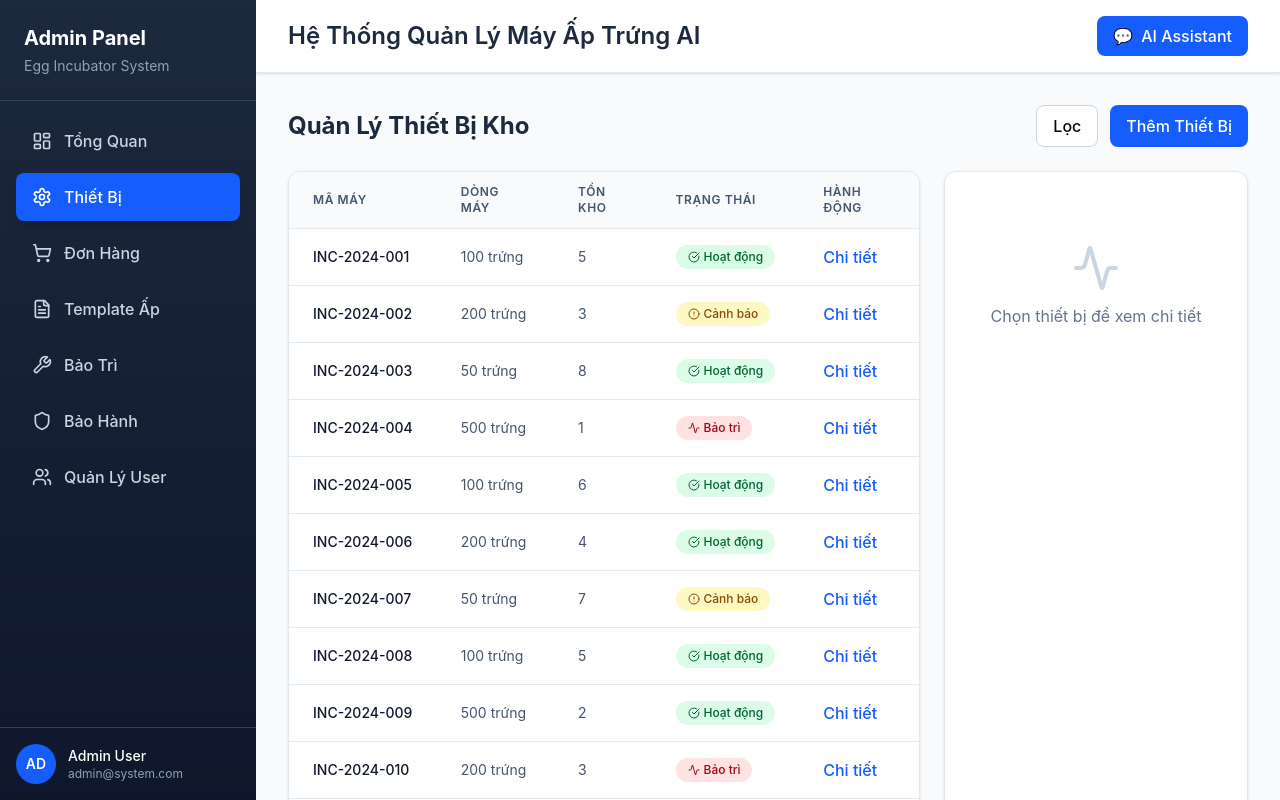
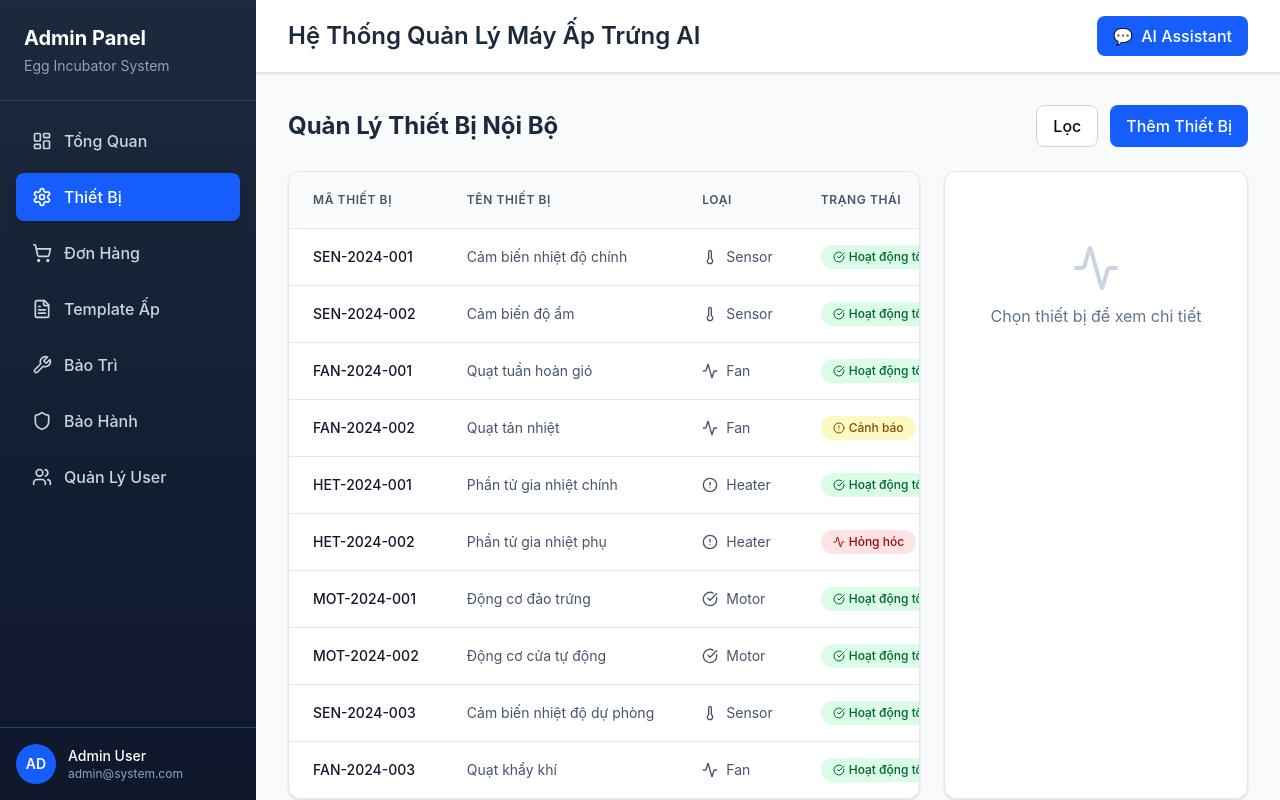
Before and after one commit to Nho2708/FE_Nha-May-Ap-Trung_WebAdmin, a React (Vite) app: page / in a window 1280 px wide. Both pictures are taken after a click on the button "Thiết Bị". Built offline with nearby package versions, Linux system fonts and the light colour scheme.

Commit message:
fix device management

```diff
--- a/src/app/components/device-management.tsx
+++ b/src/app/components/device-management.tsx
@@ -5,299 +5,124 @@ import { Pagination } from './pagination';
 
 interface Device {
   id: string;
-  model: string;
-  quantity: number;
-  status: 'running' | 'warning' | 'maintenance';
-  temperature: number;
-  humidity: number;
-  fanSpeed: number;
-  heaterStatus: boolean;
-  motorCycle: string;
+  name: string;
+  type: 'sensor' | 'fan' | 'heater' | 'motor' | 'other';
+  incubatorId: string;
+  status: 'working' | 'warning' | 'faulty';
+  lastCalibrated: string;
+  accuracy?: string;
+  power?: string;
+  location?: string;
 }
 
 const mockDevices: Device[] = [
   {
-    id: 'INC-2024-001',
-    model: '100 trứng',
-    quantity: 5,
-    status: 'running',
-    temperature: 37.5,
-    humidity: 65,
-    fanSpeed: 85,
-    heaterStatus: true,
-    motorCycle: '2h'
+    id: 'SEN-2024-001',
+    name: 'Cảm biến nhiệt độ chính',
+    type: 'sensor',
+    incubatorId: 'INC-001',
+    status: 'working',
+    lastCalibrated: '2024-01-15',
+    accuracy: '±0.1°C',
+    location: 'Tầng 1'
   },
   {
-    id: 'INC-2024-002',
-    model: '200 trứng',
-    quantity: 3,
-    status: 'warning',
-    temperature: 38.2,
-    humidity: 58,
-    fanSpeed: 92,
-    heaterStatus: true,
-    motorCycle: '2h'
+    id: 'SEN-2024-002',
+    name: 'Cảm biến độ ẩm',
+    type: 'sensor',
+    incubatorId: 'INC-001',
+    status: 'working',
+    lastCalibrated: '2024-01-10',
+    accuracy: '±2%',
+    location: 'Tầng 2'
   },
   {
-    id: 'INC-2024-003',
-    model: '50 trứng',
-    quantity: 8,
-    status: 'running',
-    temperature: 37.7,
-    humidity: 63,
-    fanSpeed: 88,
-    heaterStatus: true,
-    motorCycle: '2h'
+    id: 'FAN-2024-001',
+    name: 'Quạt tuần hoàn gió',
+    type: 'fan',
+    incubatorId: 'INC-001',
+    status: 'working',
+    lastCalibrated: '2024-01-20',
+    power: '50W',
+    location: 'Phía trên'
   },
   {
-    id: 'INC-2024-004',
-    model: '500 trứng',
-    quantity: 1,
-    status: 'maintenance',
-    temperature: 35.0,
-    humidity: 45,
-    fanSpeed: 0,
-    heaterStatus: false,
-    motorCycle: 'Off'
+    id: 'FAN-2024-002',
+    name: 'Quạt tản nhiệt',
+    type: 'fan',
+    incubatorId: 'INC-002',
+    status: 'warning',
+    lastCalibrated: '2024-01-05',
+    power: '60W',
+    location: 'Phía sau'
   },
   {
-    id: 'INC-2024-005',
-    model: '100 trứng',
-    quantity: 6,
-    status: 'running',
-    temperature: 37.4,
-    humidity: 64,
-    fanSpeed: 86,
-    heaterStatus: true,
-    motorCycle: '2h'
+    id: 'HET-2024-001',
+    name: 'Phần tử gia nhiệt chính',
+    type: 'heater',
+    incubatorId: 'INC-001',
+    status: 'working',
+    lastCalibrated: '2024-01-18',
+    power: '300W',
+    location: 'Dưới đáy'
   },
   {
-    id: 'INC-2024-006',
-    model: '200 trứng',
-    quantity: 4,
-    status: 'running',
-    temperature: 37.6,
-    humidity: 66,
-    fanSpeed: 84,
-    heaterStatus: true,
-    motorCycle: '2h'
+    id: 'HET-2024-002',
+    name: 'Phần tử gia nhiệt phụ',
+    type: 'heater',
+    incubatorId: 'INC-002',
+    status: 'faulty',
+    lastCalibrated: '2023-12-20',
+    power: '250W',
+    location: 'Góc phải'
   },
   {
-    id: 'INC-2024-007',
-    model: '50 trứng',
-    quantity: 7,
-    status: 'warning',
-    temperature: 38.5,
-    humidity: 57,
-    fanSpeed: 95,
-    heaterStatus: true,
-    motorCycle: '2h'
+    id: 'MOT-2024-001',
+    name: 'Động cơ đảo trứng',
+    type: 'motor',
+    incubatorId: 'INC-001',
+    status: 'working',
+    lastCalibrated: '2024-01-12',
+    power: '45W',
+    location: 'Khay trứng'
   },
   {
-    id: 'INC-2024-008',
-    model: '100 trứng',
-    quantity: 5,
-    status: 'running',
-    temperature: 37.3,
-    humidity: 65,
-    fanSpeed: 87,
-    heaterStatus: true,
-    motorCycle: '2h'
+    id: 'MOT-2024-002',
+    name: 'Động cơ cửa tự động',
+    type: 'motor',
+    incubatorId: 'INC-003',
+    status: 'working',
+    lastCalibrated: '2024-01-19',
+    power: '30W',
+    location: 'Cửa chính'
   },
   {
-    id: 'INC-2024-009',
-    model: '500 trứng',
-    quantity: 2,
-    status: 'running',
-    temperature: 37.8,
-    humidity: 62,
-    fanSpeed: 89,
-    heaterStatus: true,
-    motorCycle: '2h'
+    id: 'SEN-2024-003',
+    name: 'Cảm biến nhiệt độ dự phòng',
+    type: 'sensor',
+    incubatorId: 'INC-002',
+    status: 'working',
+    lastCalibrated: '2024-01-22',
+    accuracy: '±0.15°C',
+    location: 'Tầng 3'
   },
   {
-    id: 'INC-2024-010',
-    model: '200 trứng',
-    quantity: 3,
-    status: 'maintenance',
-    temperature: 34.5,
-    humidity: 42,
-    fanSpeed: 0,
-    heaterStatus: false,
-    motorCycle: 'Off'
-  },
-  {
-    id: 'INC-2024-011',
-    model: '100 trứng',
-    quantity: 4,
-    status: 'running',
-    temperature: 37.5,
-    humidity: 64,
-    fanSpeed: 85,
-    heaterStatus: true,
-    motorCycle: '2h'
-  },
-  {
-    id: 'INC-2024-012',
-    model: '50 trứng',
-    quantity: 6,
-    status: 'warning',
-    temperature: 38.0,
-    humidity: 59,
-    fanSpeed: 90,
-    heaterStatus: true,
-    motorCycle: '2h'
-  },
-  {
-    id: 'INC-2024-013',
-    model: '200 trứng',
-    quantity: 5,
-    status: 'running',
-    temperature: 37.6,
-    humidity: 63,
-    fanSpeed: 86,
-    heaterStatus: true,
-    motorCycle: '2h'
-  },
-  {
-    id: 'INC-2024-014',
-    model: '100 trứng',
-    quantity: 7,
-    status: 'running',
-    temperature: 37.4,
-    humidity: 65,
-    fanSpeed: 84,
-    heaterStatus: true,
-    motorCycle: '2h'
-  },
-  {
-    id: 'INC-2024-015',
-    model: '500 trứng',
-    quantity: 1,
-    status: 'maintenance',
-    temperature: 35.2,
-    humidity: 46,
-    fanSpeed: 0,
-    heaterStatus: false,
-    motorCycle: 'Off'
-  },
-  {
-    id: 'INC-2024-016',
-    model: '200 trứng',
-    quantity: 3,
-    status: 'running',
-    temperature: 37.7,
-    humidity: 64,
-    fanSpeed: 87,
-    heaterStatus: true,
-    motorCycle: '2h'
-  },
-  {
-    id: 'INC-2024-017',
-    model: '100 trứng',
-    quantity: 5,
-    status: 'warning',
-    temperature: 38.3,
-    humidity: 58,
-    fanSpeed: 93,
-    heaterStatus: true,
-    motorCycle: '2h'
-  },
-  {
-    id: 'INC-2024-018',
-    model: '50 trứng',
-    quantity: 9,
-    status: 'running',
-    temperature: 37.5,
-    humidity: 65,
-    fanSpeed: 85,
-    heaterStatus: true,
-    motorCycle: '2h'
-  },
-  {
-    id: 'INC-2024-019',
-    model: '200 trứng',
-    quantity: 4,
-    status: 'running',
-    temperature: 37.6,
-    humidity: 63,
-    fanSpeed: 86,
-    heaterStatus: true,
-    motorCycle: '2h'
-  },
-  {
-    id: 'INC-2024-020',
-    model: '100 trứng',
-    quantity: 6,
-    status: 'running',
-    temperature: 37.4,
-    humidity: 64,
-    fanSpeed: 84,
-    heaterStatus: true,
-    motorCycle: '2h'
-  },
-  {
-    id: 'INC-2024-021',
-    model: '500 trứng',
-    quantity: 2,
-    status: 'warning',
-    temperature: 38.1,
-    humidity: 60,
-    fanSpeed: 91,
-    heaterStatus: true,
-    motorCycle: '2h'
-  },
-  {
-    id: 'INC-2024-022',
-    model: '200 trứng',
-    quantity: 5,
-    status: 'running',
-    temperature: 37.5,
-    humidity: 65,
-    fanSpeed: 85,
-    heaterStatus: true,
-    motorCycle: '2h'
-  },
-  {
-    id: 'INC-2024-023',
-    model: '100 trứng',
-    quantity: 3,
-    status: 'maintenance',
-    temperature: 34.8,
-    humidity: 44,
-    fanSpeed: 0,
-    heaterStatus: false,
-    motorCycle: 'Off'
-  },
-  {
-    id: 'INC-2024-024',
-    model: '50 trứng',
-    quantity: 8,
-    status: 'running',
-    temperature: 37.6,
-    humidity: 64,
-    fanSpeed: 86,
-    heaterStatus: true,
-    motorCycle: '2h'
-  },
-  {
-    id: 'INC-2024-025',
-    model: '200 trứng',
-    quantity: 4,
-    status: 'running',
-    temperature: 37.7,
-    humidity: 63,
-    fanSpeed: 87,
-    heaterStatus: true,
-    motorCycle: '2h'
+    id: 'FAN-2024-003',
+    name: 'Quạt khẩy khí',
+    type: 'fan',
+    incubatorId: 'INC-003',
+    status: 'working',
+    lastCalibrated: '2024-01-21',
+    power: '40W',
+    location: 'Phía trước'
   },
 ];
 
 const StatusBadge = ({ status }: { status: string }) => {
   const config = {
-    running: { label: 'Hoạt động', color: 'bg-green-100 text-green-800', icon: CheckCircle },
+    working: { label: 'Hoạt động tốt', color: 'bg-green-100 text-green-800', icon: CheckCircle },
     warning: { label: 'Cảnh báo', color: 'bg-yellow-100 text-yellow-800', icon: AlertCircle },
-    maintenance: { label: 'Bảo trì', color: 'bg-red-100 text-red-800', icon: Activity },
+    faulty: { label: 'Hỏng hóc', color: 'bg-red-100 text-red-800', icon: Activity },
   };
 
   const { label, color, icon: Icon } = config[status as keyof typeof config];
@@ -308,6 +133,18 @@ const StatusBadge = ({ status }: { status: string }) => {
       {label}
     </span>
   );
+};
+
+const DeviceTypeIcon = ({ type }: { type: string }) => {
+  const icons: { [key: string]: React.ElementType } = {
+    sensor: Thermometer,
+    fan: Activity,
+    heater: AlertCircle,
+    motor: CheckCircle,
+    other: CheckCircle,
+  };
+  const Icon = icons[type] || CheckCircle;
+  return <Icon size={16} />;
 };
 
 export function DeviceManagement() {
@@ -328,7 +165,7 @@ export function DeviceManagement() {
   return (
     <div className="space-y-6">
       <div className="flex items-center justify-between">
-        <h2 className="text-2xl font-bold text-slate-800">Quản Lý Thiết Bị Kho</h2>
+        <h2 className="text-2xl font-bold text-slate-800">Quản Lý Thiết Bị Nội Bộ</h2>
         <div className="flex gap-3">
           <button className="px-4 py-2 bg-white border border-slate-300 rounded-lg hover:bg-slate-50 transition-colors">
             Lọc
@@ -350,13 +187,13 @@ export function DeviceManagement() {
               <thead className="bg-slate-50 border-b border-slate-200">
                 <tr>
                   <th className="px-6 py-3 text-left text-xs font-semibold text-slate-600 uppercase tracking-wider">
-                    Mã Máy
+                    Mã Thiết Bị
                   </th>
                   <th className="px-6 py-3 text-left text-xs font-semibold text-slate-600 uppercase tracking-wider">
-                    Dòng Máy
+                    Tên Thiết Bị
                   </th>
                   <th className="px-6 py-3 text-left text-xs font-semibold text-slate-600 uppercase tracking-wider">
-                    Tồn Kho
+                    Loại
                   </th>
                   <th className="px-6 py-3 text-left text-xs font-semibold text-slate-600 uppercase tracking-wider">
                     Trạng Thái
@@ -379,10 +216,13 @@ export function DeviceManagement() {
                       {device.id}
                     </td>
                     <td className="px-6 py-4 whitespace-nowrap text-sm text-slate-600">
-                      {device.model}
+                      {device.name}
                     </td>
-                    <td className="px-6 py-4 whitespace-nowrap text-sm text-slate-600">
-                      {device.quantity}
+                    <td className="px-6 py-4 whitespace-nowrap">
+                      <div className="flex items-center gap-2 text-sm text-slate-600">
+                        <DeviceTypeIcon type={device.type} />
+                        <span className="capitalize">{device.type}</span>
+                      </div>
                     </td>
                     <td className="px-6 py-4 whitespace-nowrap">
                       <StatusBadge status={device.status} />
@@ -419,66 +259,74 @@ export function DeviceManagement() {
 
               <div className="space-y-4">
                 <div className="bg-gradient-to-r from-blue-50 to-blue-100 rounded-lg p-4">
-                  <div className="flex items-center justify-between mb-2">
-                    <span className="text-sm text-slate-700 flex items-center gap-2">
-                      <Thermometer size={16} />
-                      Nhiệt độ
+                  <div className="flex items-center justify-between">
+                    <span className="text-sm text-slate-700 font-semibold">Tên</span>
+                    <span className="text-sm font-medium text-slate-900">
+                      {selectedDevice.name}
                     </span>
-                    <span className="text-2xl font-bold text-blue-600">
-                      {selectedDevice.temperature}°C
-                    </span>
-                  </div>
-                  <div className="w-full bg-white rounded-full h-2">
-                    <div
-                      className="bg-blue-600 h-2 rounded-full"
-                      style={{ width: `${(selectedDevice.temperature / 40) * 100}%` }}
-                    />
                   </div>
                 </div>
 
                 <div className="bg-gradient-to-r from-green-50 to-green-100 rounded-lg p-4">
-                  <div className="flex items-center justify-between mb-2">
-                    <span className="text-sm text-slate-700">Độ ẩm</span>
-                    <span className="text-2xl font-bold text-green-600">
-                      {selectedDevice.humidity}%
-                    </span>
-                  </div>
-                  <div className="w-full bg-white rounded-full h-2">
-                    <div
-                      className="bg-green-600 h-2 rounded-full"
-                      style={{ width: `${selectedDevice.humidity}%` }}
-                    />
+                  <div className="flex items-center justify-between">
+                    <span className="text-sm text-slate-700 font-semibold">Loại Thiết Bị</span>
+                    <div className="flex items-center gap-2">
+                      <DeviceTypeIcon type={selectedDevice.type} />
+                      <span className="text-sm font-medium capitalize text-slate-900">
+                        {selectedDevice.type === 'sensor' && 'Cảm biến'}
+                        {selectedDevice.type === 'fan' && 'Quạt'}
+                        {selectedDevice.type === 'heater' && 'Máy gia nhiệt'}
+                        {selectedDevice.type === 'motor' && 'Động cơ'}
+                        {selectedDevice.type === 'other' && 'Khác'}
+                      </span>
+                    </div>
                   </div>
                 </div>
 
-                <div className="grid grid-cols-2 gap-3">
-                  <div className="bg-slate-50 rounded-lg p-3">
-                    <p className="text-xs text-slate-600 mb-1">Tốc độ quạt</p>
-                    <p className="text-lg font-semibold text-slate-800">
-                      {selectedDevice.fanSpeed}%
-                    </p>
-                  </div>
-                  <div className="bg-slate-50 rounded-lg p-3">
-                    <p className="text-xs text-slate-600 mb-1">Máy gia nhiệt</p>
-                    <p className="text-lg font-semibold text-slate-800">
-                      {selectedDevice.heaterStatus ? 'ON' : 'OFF'}
-                    </p>
+                <div className="bg-slate-50 rounded-lg p-4">
+                  <div className="flex items-center justify-between">
+                    <span className="text-sm text-slate-700 font-semibold">Máy Ấp Chứa</span>
+                    <span className="text-sm font-medium text-slate-900">{selectedDevice.incubatorId}</span>
                   </div>
                 </div>
 
-                <div className="bg-slate-50 rounded-lg p-3">
-                  <p className="text-xs text-slate-600 mb-1">Chu kỳ đảo trứng</p>
-                  <p className="text-lg font-semibold text-slate-800">
-                    {selectedDevice.motorCycle}
-                  </p>
+                <div className="bg-slate-50 rounded-lg p-4">
+                  <div className="flex items-center justify-between">
+                    <span className="text-sm text-slate-700 font-semibold">Vị Trí</span>
+                    <span className="text-sm font-medium text-slate-900">{selectedDevice.location}</span>
+                  </div>
                 </div>
 
-                <div className="bg-gradient-to-r from-purple-50 to-purple-100 rounded-lg p-4 text-center">
-                  <QrCode size={80} className="mx-auto mb-2 text-purple-600" />
-                  <p className="text-xs text-slate-700">QR Code Thiết Bị</p>
-                  <p className="text-sm font-semibold text-slate-800 mt-1">
-                    {selectedDevice.id}
-                  </p>
+                <div className="bg-slate-50 rounded-lg p-4">
+                  <div className="flex items-center justify-between">
+                    <span className="text-sm text-slate-700 font-semibold">Lần Cân Chỉnh</span>
+                    <span className="text-sm font-medium text-slate-900">{selectedDevice.lastCalibrated}</span>
+                  </div>
+                </div>
+
+                {selectedDevice.accuracy && (
+                  <div className="bg-slate-50 rounded-lg p-4">
+                    <div className="flex items-center justify-between">
+                      <span className="text-sm text-slate-700 font-semibold">Độ Chính Xác</span>
+                      <span className="text-sm font-medium text-slate-900">{selectedDevice.accuracy}</span>
+                    </div>
+                  </div>
+                )}
+
+                {selectedDevice.power && (
+                  <div className="bg-slate-50 rounded-lg p-4">
+                    <div className="flex items-center justify-between">
+                      <span className="text-sm text-slate-700 font-semibold">Công Suất</span>
+                      <span className="text-sm font-medium text-slate-900">{selectedDevice.power}</span>
+                    </div>
+                  </div>
+                )}
+
+                <div className="bg-gradient-to-r from-purple-50 to-purple-100 rounded-lg p-4">
+                  <div className="flex items-center justify-between">
+                    <span className="text-sm text-slate-700 font-semibold">Trạng Thái</span>
+                    <StatusBadge status={selectedDevice.status} />
+                  </div>
                 </div>
               </div>
             </div>
```
